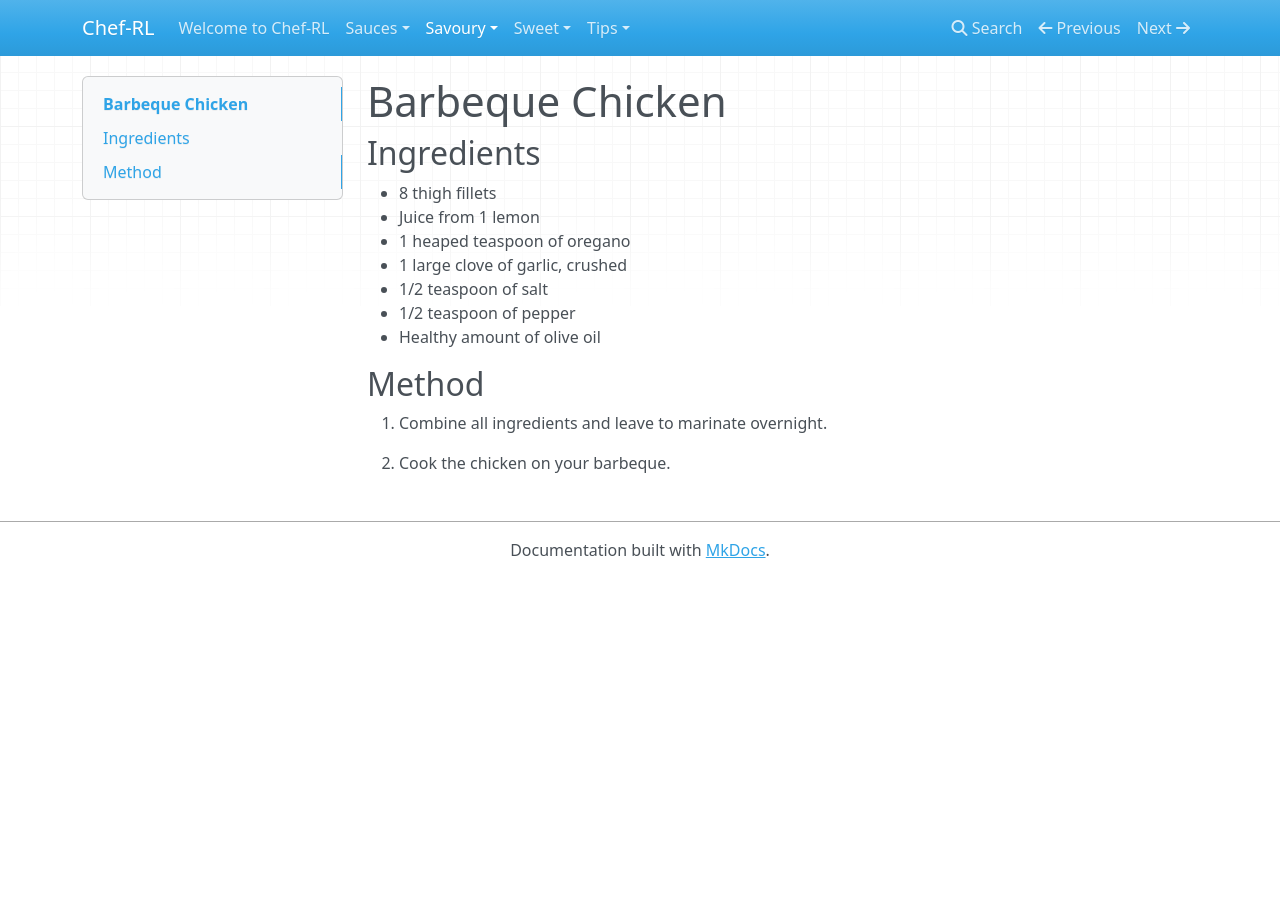
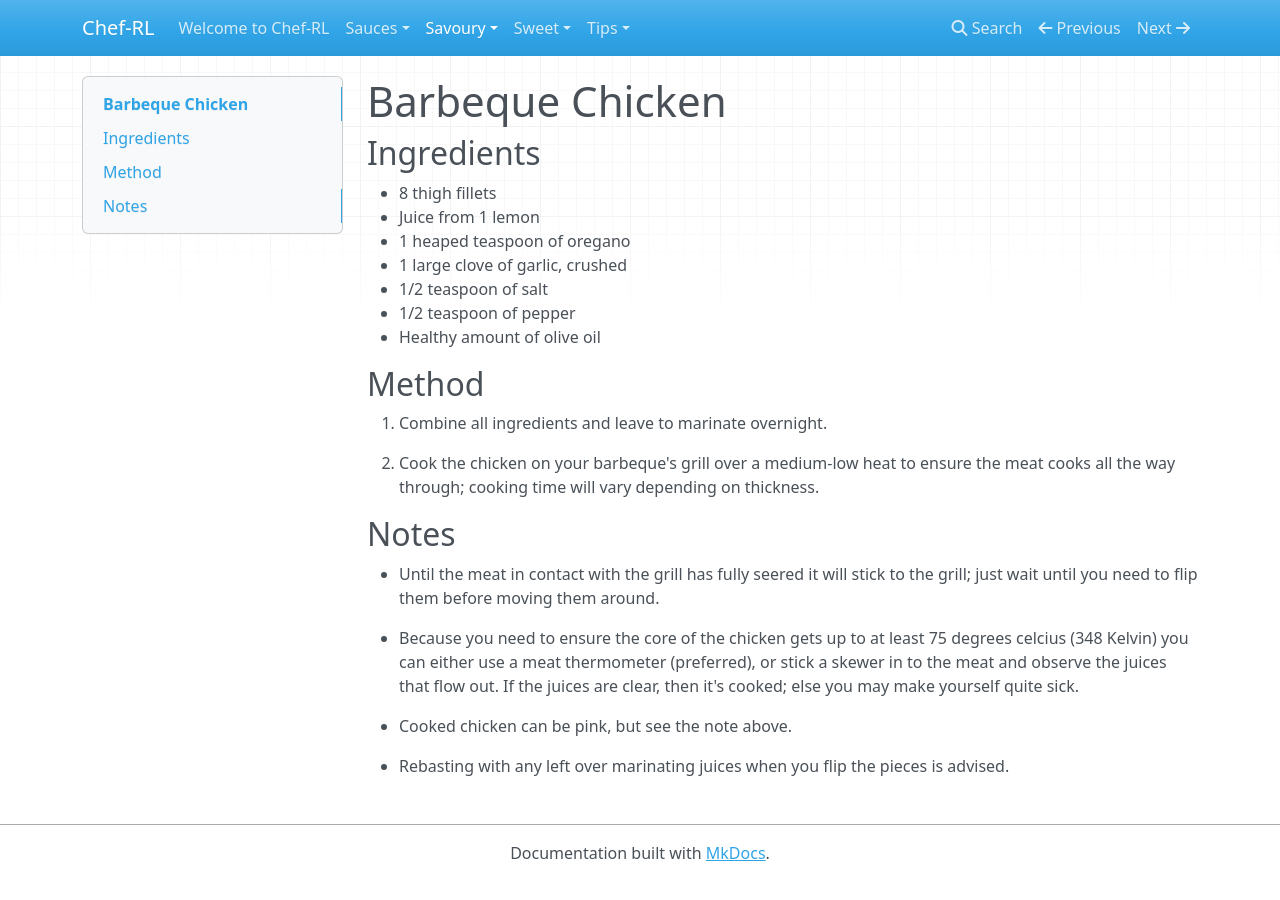
Before and after one commit to pingram3030/chef-rl, an MkDocs documentation site: the page built from docs/savoury/barbeque_chicken.md, in a window 1280 px wide. Built offline with MkDocs 1.6.1, drawn with Linux system fonts in a browser that asks for light colours; nearby versions of some CDN libraries.

Commit message:
Add notes to BBQ chicken

```diff
--- a/docs/savoury/barbeque_chicken.md
+++ b/docs/savoury/barbeque_chicken.md
@@ -14,4 +14,21 @@
 
 1. Combine all ingredients and leave to marinate overnight.
 
-1. Cook the chicken on your barbeque.
+1. Cook the chicken on your barbeque's grill over a medium-low heat to ensure
+the meat cooks all the way through; cooking time will vary depending on
+thickness.
+
+## Notes
+
+* Until the meat in contact with the grill has fully seered it will stick to
+the grill; just wait until you need to flip them before moving them around.
+
+* Because you need to ensure the core of the chicken gets up to at least 75
+degrees celcius (348 Kelvin) you can either use a meat thermometer (preferred),
+or stick a skewer in to the meat and observe the juices that flow out. If the
+juices are clear, then it's cooked; else you may make yourself quite sick.
+
+* Cooked chicken can be pink, but see the note above.
+
+* Rebasting with any left over marinating juices when you flip the pieces is
+advised.
```
